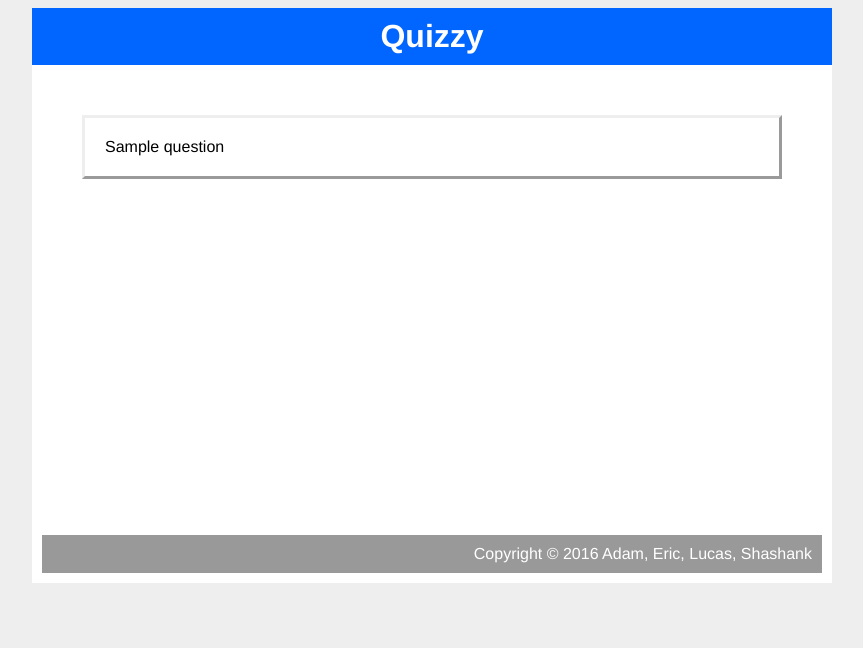
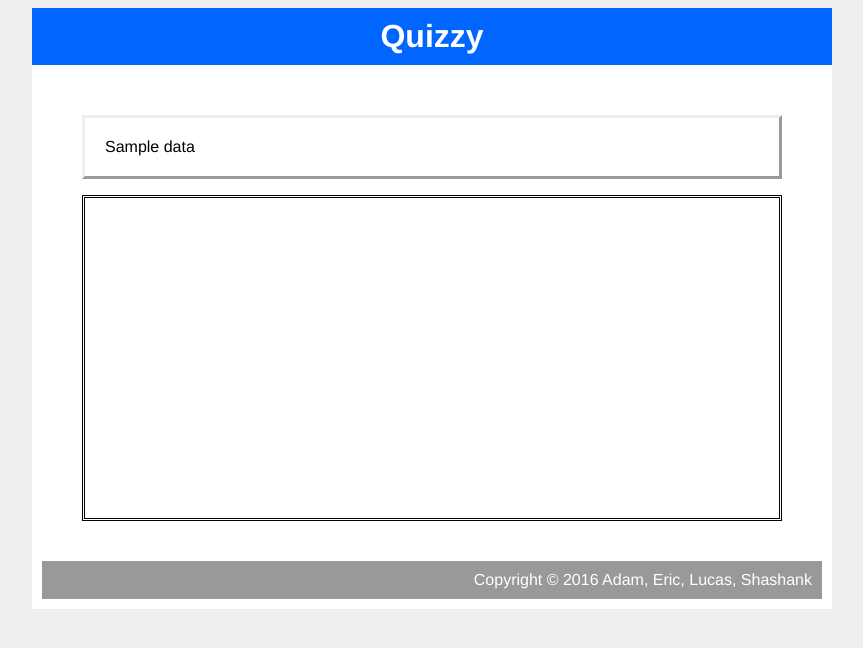
Before and after one commit to bathtubed/quizzy, a Django app: template app/quizzy_server/templates/quizzy_app/index.html in a window 1280 px wide. Shown: the top 648 px of the page, without its empty margins (208-1071 px from the left). Run offline with Django 3.2, Linux system fonts and the light colour scheme; the template is opened without the code that fills it: most values are stand-ins (such as "Sample title", 1, 10 or a date in 2020); some libraries are stand-ins or nearby versions.

Commit message:
Fixes quiz template file

```diff
--- a/app/quizzy_server/quizzy_app/answerFunctions.py
+++ b/app/quizzy_server/quizzy_app/answerFunctions.py
@@ -32,9 +32,6 @@ def getExam(root, examId):
 	start = datetime.datetime.strptime(start, '%Y-%m-%d %H:%M:%S')
 	end = datetime.datetime.strptime(end, '%Y-%m-%d %H:%M:%S')
 	allQs = whole["questions"]
-	d = {}
-	for i in range(len(allQs)):
-		d[allQs[i]['id']] = allQs[i]["data"]
 
-	exam = Exam(examId, start, end, d)
+	exam = Exam(examId, start, end, allQs)
 	return exam
--- a/app/quizzy_server/templates/quizzy_app/index.html
+++ b/app/quizzy_server/templates/quizzy_app/index.html
@@ -14,6 +14,9 @@
     <script src="{% static "quizzy_app/JS/codemirror.js" %}"></script>
     <link rel="stylesheet" href="{% static "quizzy_app/CSS/codemirror.css" %}">
 
+    <script>
+        var language = {{exam.language}}
+    </script>
     <script src="{% static "quizzy_app/JS/script.js" %}"></script>
 </head>
 <body>
@@ -28,12 +31,12 @@
     <div id="content">
         <div id="main">
             <form name="quiz" class = "prompt" id="quiz" method="POST">
-            {% for question_id, question in exam.questions %}
-                <div id="{{ question_id }}" class="free_response">
+            {% for question in exam.questions %}
+                <div id="{{ question.id }}" class="free_response">
                     <p class="question">
-                        {{ question }}
+                        {{ question.data }}
                     </p>
-                    <textarea class="answer" name="{{ question_id }}" form="quiz" wrap="soft" cols="90" rows="30"></textarea>
+                    <div class="answerwrapper"> <textarea class="answer" name="{{ question.id }}" form="quiz" wrap="soft" cols="90" rows="30"></textarea></div>
                 </div>
             {% endfor %}
             </form>
```
